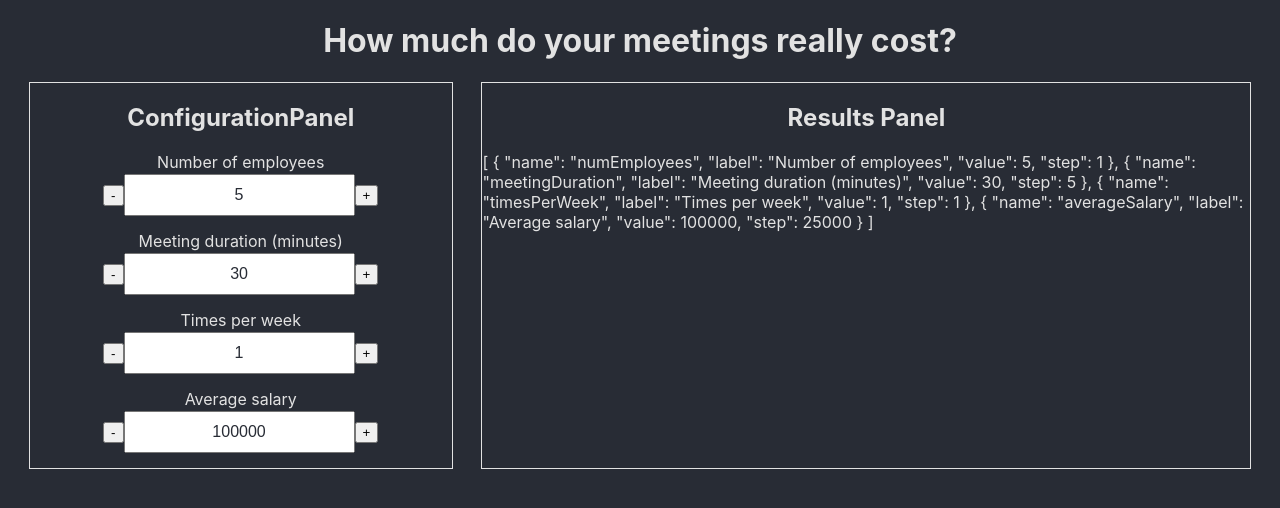
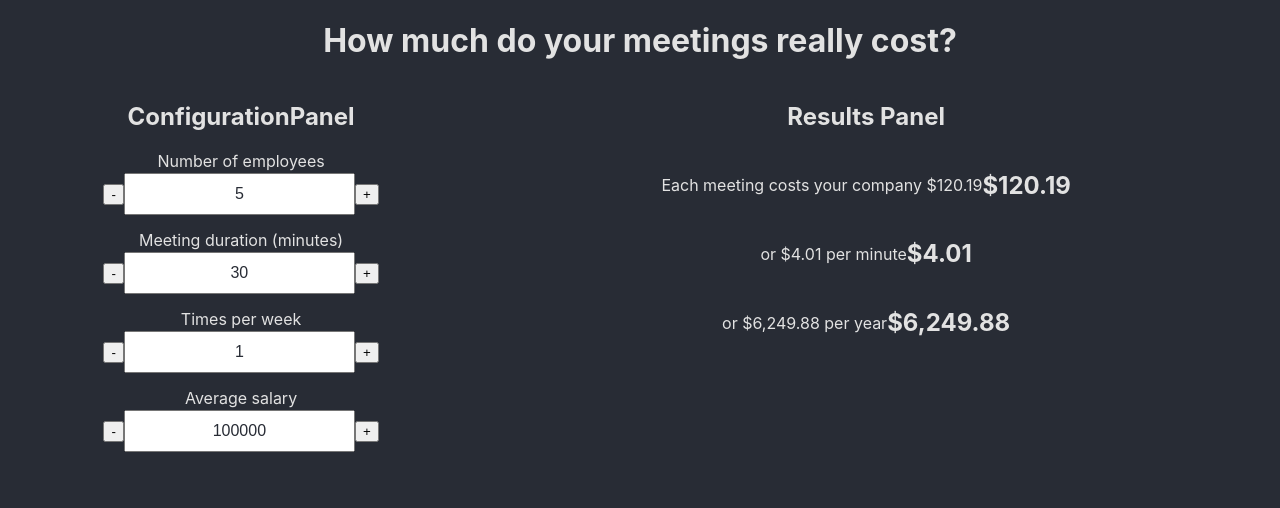
Before and after one commit to justincoh/meeting_cost_calculator, a React (Create React App) app in the folder react_version/: page / in a window 1280 px wide. Shown: the top 508 px of the page. Built offline with nearby package versions, Linux system fonts and the light colour scheme.

Commit message:
add results card

```diff
--- a/react_version/src/App.css
+++ b/react_version/src/App.css
@@ -46,6 +46,7 @@ body {
 
 .flex {
   display: flex;
+  flex-flow: row wrap;
   justify-content: space-evenly;
 }
 
@@ -55,14 +56,20 @@ body {
 
 .configuration-panel {
   width: 33%;
-  border: 1px solid var(--justin-joyce-white);
+  /* border: 1px solid var(--justin-joyce-white); */
   /* background-color: var(--justin-joyce-white); */
   /* color: var(--justin-joyce-black); */
 }
 
+.results-card {
+  width: 100%;
+  justify-content: center;
+  align-items: center;
+}
+
 .results-panel {
   width: 60%;
-  border: 1px solid var(--justin-joyce-white);
+  /* border: 1px solid var(--justin-joyce-white); */
   /* background-color: var(--justin-joyce-white); */
   /* color: var(--justin-joyce-black); */
 }
--- a/react_version/src/ConfigurationPanel.js
+++ b/react_version/src/ConfigurationPanel.js
@@ -16,6 +16,7 @@ const ConfigurationPanel = (props) => {
                         setter={data.setter}
                         step={data.step}
                         value={data.value}
+                        key={data.label}
                     />
                 ))}
             </div>
--- /dev/null
+++ b/react_version/src/ResultsCard.js
@@ -0,0 +1,13 @@
+import React from "react";
+import { formatDollars } from "./utils";
+
+const ResultsCard = ({ label, dollarCost }) => {
+    return (
+        <div className="results-card flex">
+            <p>{label}</p>
+            <h2>{formatDollars(dollarCost)}</h2>
+        </div>
+    );
+};
+
+export default ResultsCard;
--- a/react_version/src/ResultsPanel.js
+++ b/react_version/src/ResultsPanel.js
@@ -1,24 +1,60 @@
 import React from "react";
 import { useContext, useEffect } from "react";
 import { MeetingContext } from "./meetingContext";
-import TestComponent from "./testComponent";
+import ResultsCard from "./ResultsCard";
+import { formatDollars } from "./utils";
 
 // Cost per meeting
 // per week
 // per year
 // $ per person?
+
+// assumes 40 hrs per week * 52 weeks per year
+const HOURS_PER_YEAR = 2080;
+
+// salary / hours = hourly rate
+
+// salary / 2080 = hourly rate
+// * number of employees
 const ResultsPanel = (props) => {
     const meetingContext = useContext(MeetingContext);
+    const {
+        numEmployees,
+        meetingDuration,
+        timesPerWeek,
+        averageSalary,
+    } = meetingContext;
 
-    useEffect(() => {
-        console.log("results panel useeffect: ");
-    }, [meetingContext.numEmployees])
+    const costPerHour = () => {
+        const hourlyRate = averageSalary.value / HOURS_PER_YEAR;
+        const totalHourly = hourlyRate * numEmployees.value;
+        return totalHourly;
+    }
+
+    const costPerMinute = (costPerHour() / 60);
+    const costPerMeeting = (costPerMinute * meetingDuration.value).toFixed(2);
+    const costPerWeek = (costPerMeeting * timesPerWeek.value).toFixed(2);
+    const costPerYear = (costPerWeek * 52).toFixed(2)
 
     return (
         <div className={`results-panel ${props.className}`}>
             <h2 className="text-center">Results Panel</h2>
-            {JSON.stringify(Object.values(meetingContext), null, 2)}
-            {/* <TestComponent value={meetingContext.numEmployees} /> */}
+            <div className="flex">
+                <ResultsCard
+                    label={
+                        `Each meeting costs your company ${formatDollars(costPerMeeting)}`
+                    }
+                    dollarCost={costPerMeeting}
+                />
+                <ResultsCard
+                    label={`or ${formatDollars(costPerMinute)} per minute`}
+                    dollarCost={costPerMinute}
+                />
+                <ResultsCard
+                    label={`or ${formatDollars(costPerYear)} per year`}
+                    dollarCost={costPerYear}
+                />
+            </div>
         </div>
     );
 };
--- a/react_version/src/meetingContext.js
+++ b/react_version/src/meetingContext.js
@@ -29,7 +29,7 @@ const ContextProvider = ({ children }) => {
                 label: "Times per week",
                 value: timesPerWeek,
                 setter: setTimesPerWeek,
-                step: 1,
+                step: .5,
             },
             averageSalary: {
                 name: "averageSalary",
--- /dev/null
+++ b/react_version/src/utils.js
@@ -0,0 +1,4 @@
+export const formatDollars = new Intl.NumberFormat('en-US', {
+    style: 'currency',
+    currency: 'USD',
+}).format;
```
Also changed, not shown: 1 other file (tests, documents, lock files or other folders).
